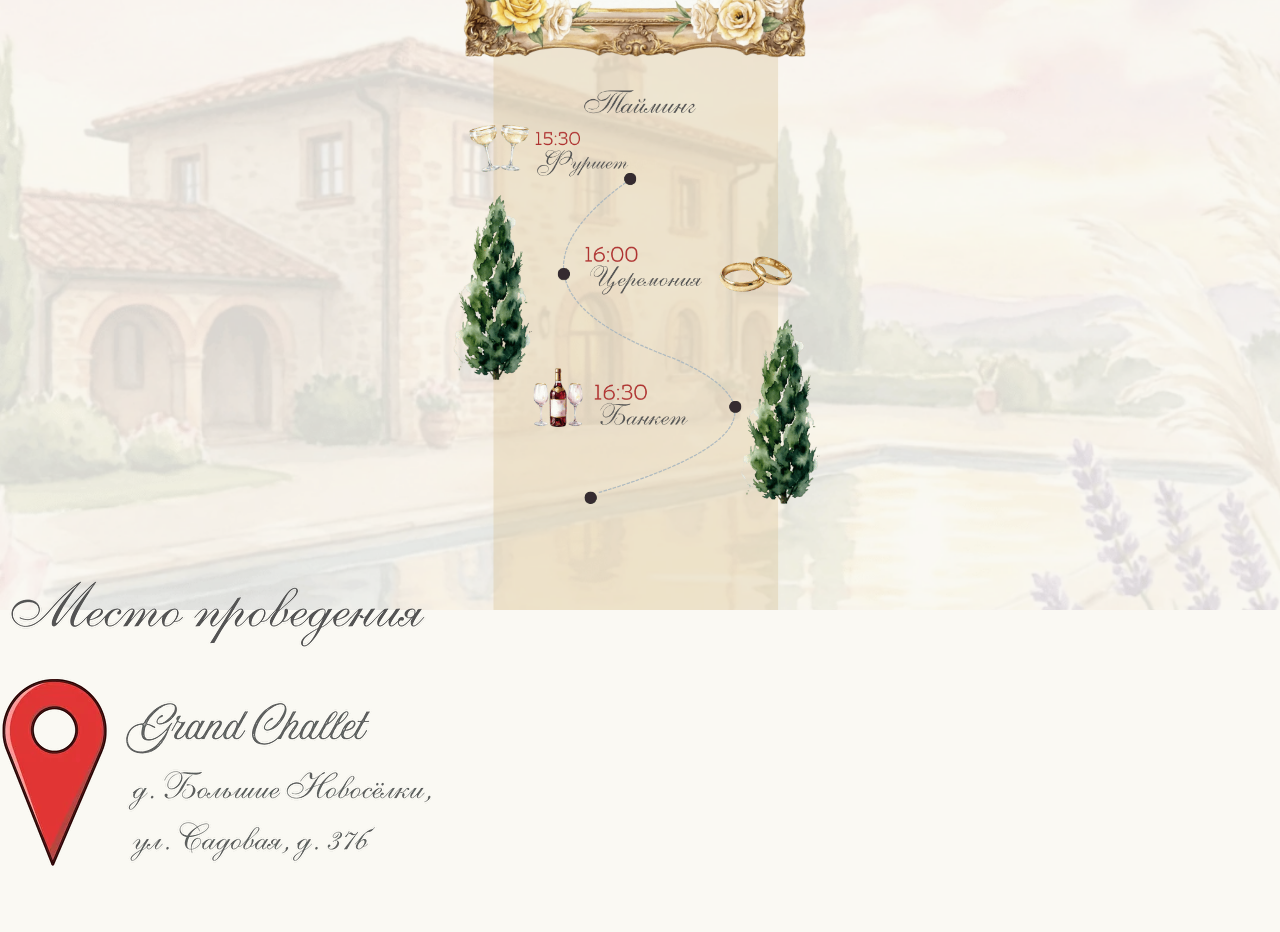
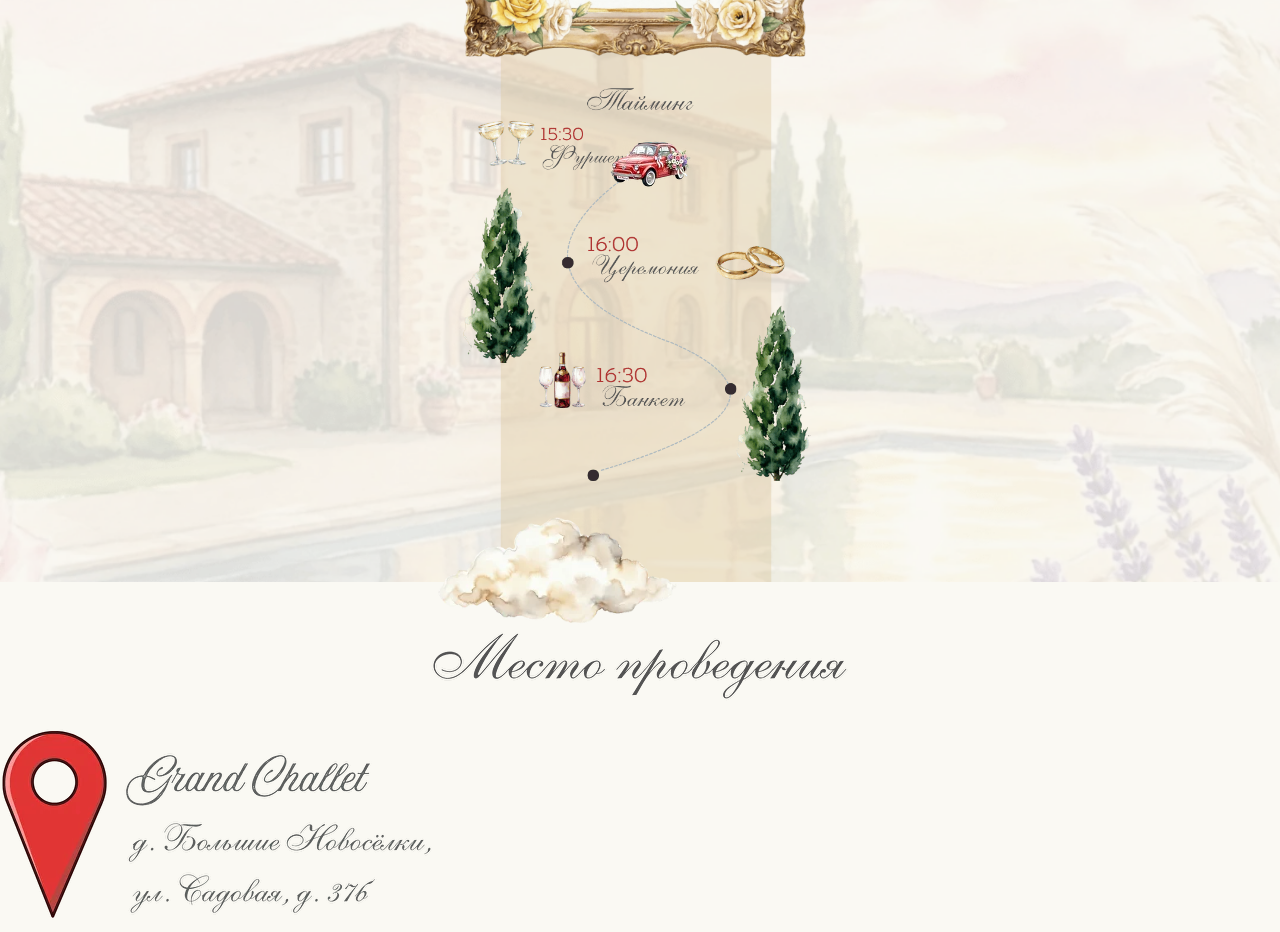
Before and after one commit to AlexanderPanevkin/wedding-invite, a React (Vite) app: page / in a window 1280 px wide. Shown: the part 780-1712 px from the top of the page. Before the commit the page ends 1660 px from the top, so only its background shows below. Built offline with nearby package versions, Linux system fonts and the light colour scheme.

Commit message:
added car, cloud

```diff
--- a/src/components/Location/Location.scss
+++ b/src/components/Location/Location.scss
@@ -0,0 +1,13 @@
+.location {
+  padding-top: 80px;
+}
+
+.placeText {
+display: flex;
+  align-items: center;
+  justify-content: center;
+}
+
+.address {
+
+}
--- a/src/components/Location/Location.tsx
+++ b/src/components/Location/Location.tsx
@@ -6,11 +6,14 @@ import './Location.scss';
 export const Location = () => {
     return (
         <div className="location">
-            <img
-                src={placeText}
-                alt="Место проведения"
-                className="placeText"
-            />
+            <div className="placeText">
+                <img
+                    src={placeText}
+                    alt="Место проведения"
+                    className="placeTextImg"
+                />
+            </div>
+
             <img
                 src={address}
                 alt="Адрес проведения"
--- a/src/components/Timing/Timing.scss
+++ b/src/components/Timing/Timing.scss
@@ -1,12 +1,12 @@
-.timing {
-  background-image: url('/src/assets/estate.png.webp');
-  background-size: cover;
-  background-position: center;
-  background-repeat: no-repeat;
-  width: 100%;
-  height: 100%;
+.timing-wrapper {
+  width: fit-content;
+  height: fit-content;
+  position: relative; // Точка отсчета для дочерних absolute-элементов
+  display: block;
+  max-width: 400px;   // Ограничиваем ширину основного блока
+  margin: 0 auto;     // Центрируем по горизонтали
+  // overflow: visible; // По умолчанию, но можно добавить явно, если где-то выше задан hidden
 }
-
 .timing-image {
   height: auto;    // Сохраняет пропорции
   width: 95%;
@@ -18,3 +18,17 @@
   transform: translateX(-7px);
 
 }
+
+.car {
+  position: absolute;
+  max-width:50%;
+  top: 82px;
+  left: 138px
+}
+
+.cloud {
+  max-width:70%;
+  position: absolute;
+  bottom: -50px;  // Насколько вылезает вниз
+  left: -30px;
+}
--- a/src/components/Timing/Timing.tsx
+++ b/src/components/Timing/Timing.tsx
@@ -1,11 +1,26 @@
 import './Timing.scss';
 import timingImg from '../../assets/Timing.png.webp';
+import cloud from '../../assets/cloud.png.webp';
+import car from '../../assets/car.png.webp';
 export const Timing = () => {
     return (
-        <img
-            src={timingImg}
-            alt="Тайминг мероприятия"
-            className="timing-image"
-        />
+        <div className="timing-wrapper">
+            <img
+                src={timingImg}
+                alt="Тайминг мероприятия"
+                className="timing-image"
+            />
+            <img
+                src={car}
+                alt="Машинка"
+                className="car"
+            />
+            <img
+                src={cloud}
+                alt="Туча"
+                className="cloud"
+            />
+        </div>
+
     )
 }
```
Also changed, not shown: src/assets/car.png.webp (added), src/assets/cloud.png.webp (added).
